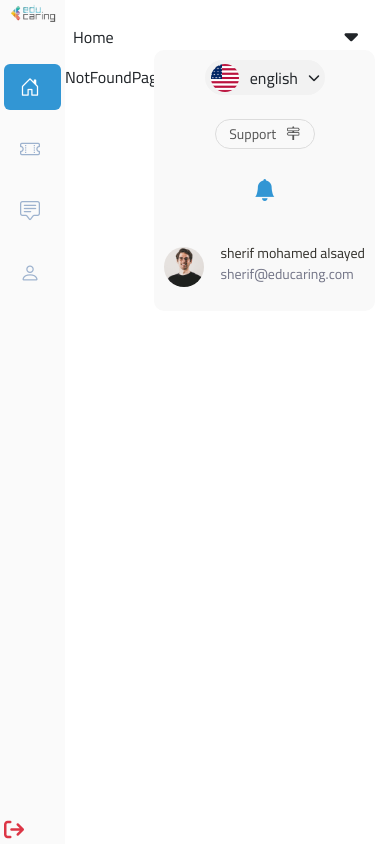
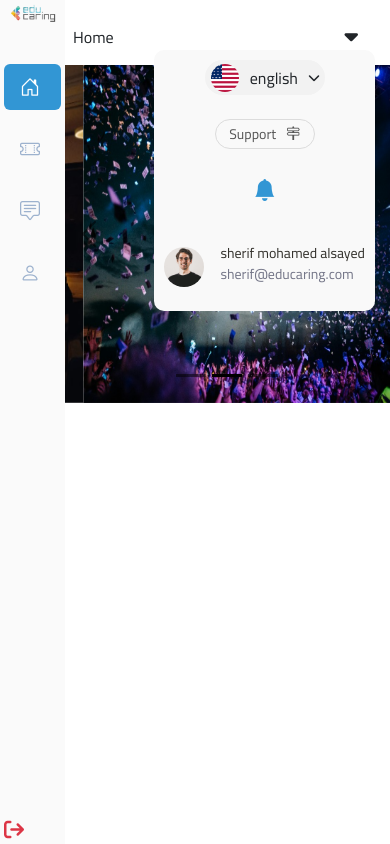
Before and after one commit to abdoBadawy74/Edu-Caring, a React (Vite) app: page /event in a window 390 px wide. Built offline with nearby package versions, Linux system fonts and the light colour scheme.

Commit message:
add slider event-comb

```diff
--- a/package.json
+++ b/package.json
@@ -14,6 +14,7 @@
     "bootstrap": "^5.3.2",
     "bootstrap-icons": "^1.11.3",
     "react": "^18.2.0",
+    "react-bootstrap": "^2.10.1",
     "react-dom": "^18.2.0",
     "react-router-dom": "^6.21.3",
     "react-slick": "^0.30.1",
--- a/src/App.jsx
+++ b/src/App.jsx
@@ -12,6 +12,7 @@ import MyEvents from "./components/Website/myEvents/MyEvents";
 import NotFoundPage from "./components/Website/Notfound/NotFoundPage.jsx";
 import TopBar from "./components/Website/topBar/TopBar";
 import Role from "./components/Website/Popups/Role.jsx";
+import Event from "./components/Website/Event/Event.jsx";
 
 function App() {
   return (
@@ -31,10 +32,12 @@ function App() {
           <TopBar></TopBar>
           <Routes>
             <Route path="/" element={<Home></Home>}></Route>
+            <Route path="event" element={<Event></Event>}></Route>
             <Route path="home" element={<Home></Home>}></Route>
             <Route path="community" element={<Community></Community>}></Route>
             <Route path="profile" element={<Profile></Profile>}></Route>
             <Route path="myevents" element={<MyEvents></MyEvents>}></Route>
+
             <Route path="*" element={<NotFoundPage></NotFoundPage>}></Route>
           </Routes>
         </div>
--- /dev/null
+++ b/src/components/Website/Event/Event.jsx
@@ -0,0 +1,40 @@
+import React from "react";
+import eventImg1 from "../../../assets/event-img1.jpeg";
+import eventImg2 from "../../../assets/event-img2.jpeg";
+import eventImg3 from "../../../assets/event-img3.jpeg";
+import Carousel from "react-bootstrap/Carousel";
+
+export default function Event() {
+  return (
+    <>
+      <div className="event-comp">
+        <Carousel data-bs-theme="dark" className="coursel">
+          <Carousel.Item>
+            <img
+              className="d-block w-100"
+              src={eventImg1}
+              alt="First slide"
+              style={{ height: "55vh" }}
+            />
+          </Carousel.Item>
+          <Carousel.Item>
+            <img
+              className="d-block w-100"
+              src={eventImg2}
+              alt="Second slide"
+              style={{ height: "55vh" }}
+            />
+          </Carousel.Item>
+          <Carousel.Item>
+            <img
+              className="d-block w-100"
+              src={eventImg3}
+              alt="Third slide"
+              style={{ height: "55vh" }}
+            />
+          </Carousel.Item>
+        </Carousel>
+      </div>
+    </>
+  );
+}
--- a/src/components/Website/SideBar/SideBar.jsx
+++ b/src/components/Website/SideBar/SideBar.jsx
@@ -1,6 +1,6 @@
 import React, { useState } from "react";
 import logo from "../../../assets/logo-removebg-preview.png";
-import { Link, useLocation } from "react-router-dom";
+import { Link, Outlet, useLocation } from "react-router-dom";
 import "bootstrap-icons/font/bootstrap-icons.css";
 
 function SideBar() {
@@ -95,6 +95,7 @@ function SideBar() {
           <span className="fs-5 d-none d-md-inline text-cennter">log out</span>
         </div>
       </div>
+      <Outlet></Outlet>
     </>
   );
 }
--- a/src/components/Website/home/Home.jsx
+++ b/src/components/Website/home/Home.jsx
@@ -1,7 +1,8 @@
 import eventImg1 from "../../../assets/event-img1.jpeg";
 import eventImg2 from "../../../assets/event-img2.jpeg";
 import eventImg3 from "../../../assets/event-img3.jpeg";
-import { Link } from "react-router-dom";
+import { Link, Outlet } from "react-router-dom";
+
 export default function Home() {
   return (
     <>
@@ -26,7 +27,7 @@ export default function Home() {
         <div className="coming-events">
           <h3>Upcoming Events</h3>
           <div className="events">
-            <Link className="event">
+            <Link className="event" to="/event">
               <img src={eventImg1} alt="event-Img" />
 
               <div className="content">
@@ -52,7 +53,7 @@ export default function Home() {
               </div>
             </Link>
 
-            <Link className="event">
+            <Link className="event" to="/event">
               <img src={eventImg2} alt="event-Img" />
 
               <div className="content">
@@ -83,7 +84,7 @@ export default function Home() {
         <div className="recommend">
           <h4>Recommendations for you</h4>
           <div className="events d-flex gap-4">
-            <Link className="event">
+            <Link className="event" to="/event">
               <img src={eventImg3} alt="eventImg" />
               <div className="info">
                 <h6>Problem Solving tricks</h6>
@@ -106,7 +107,7 @@ export default function Home() {
               </div>
             </Link>
 
-            <Link className="event">
+            <Link className="event" to="/event">
               <img src={eventImg3} alt="eventImg" />
               <div className="info">
                 <h6>Problem Solving tricks</h6>
--- a/src/index.css
+++ b/src/index.css
@@ -1657,6 +1657,19 @@ i {
 
 /***************** End Profile Component *************************/
 
+/***************** Starr Event Component *************************/
+@media (max-width: 757px) {
+  .event-comp .coursel img {
+    height: 50vh !important;
+  }
+}
+@media (max-width: 400px) {
+  .event-comp .coursel img {
+    height: 40vh !important;
+  }
+}
+/***************** End Event Component *************************/
+
 /************** Start PopUps **************/
 
 /* Start Role */
--- a/vite.config.js
+++ b/vite.config.js
@@ -4,5 +4,5 @@ import react from "@vitejs/plugin-react";
 // https://vitejs.dev/config/
 export default defineConfig({
   plugins: [react()],
-  base: "/Edu-Caring/",
+  base: "",
 });
```
Also changed, not shown: src/components/Website/Profile/Profile.jsx (+0 -72 lines), 1 other file (tests, documents, lock files or other folders).
